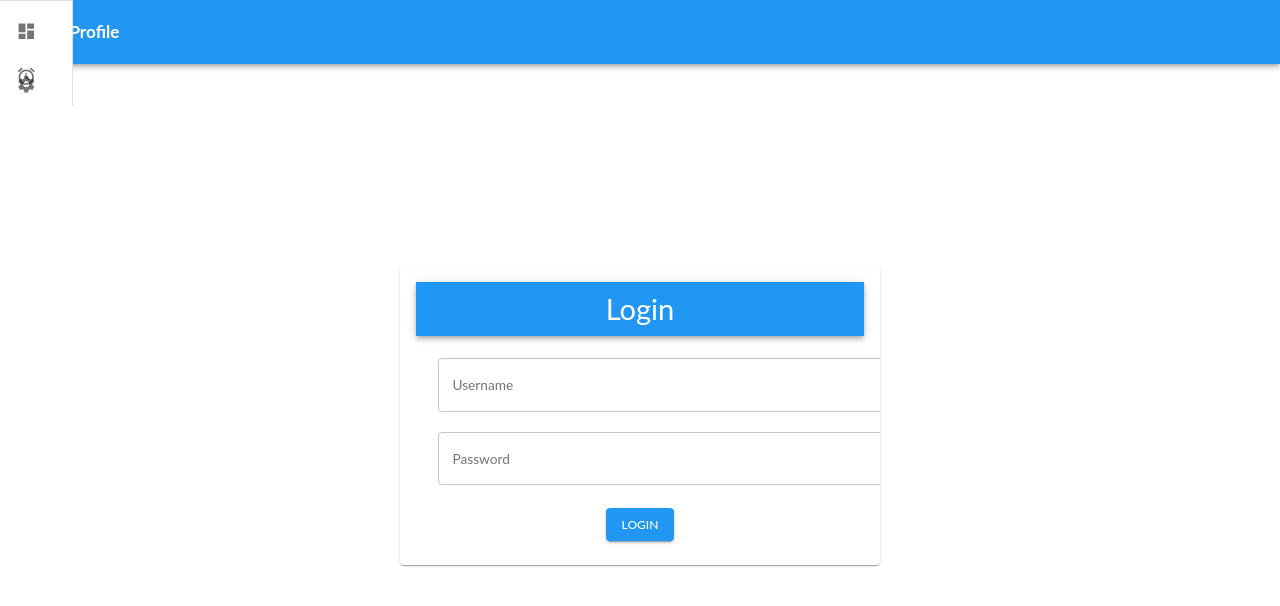
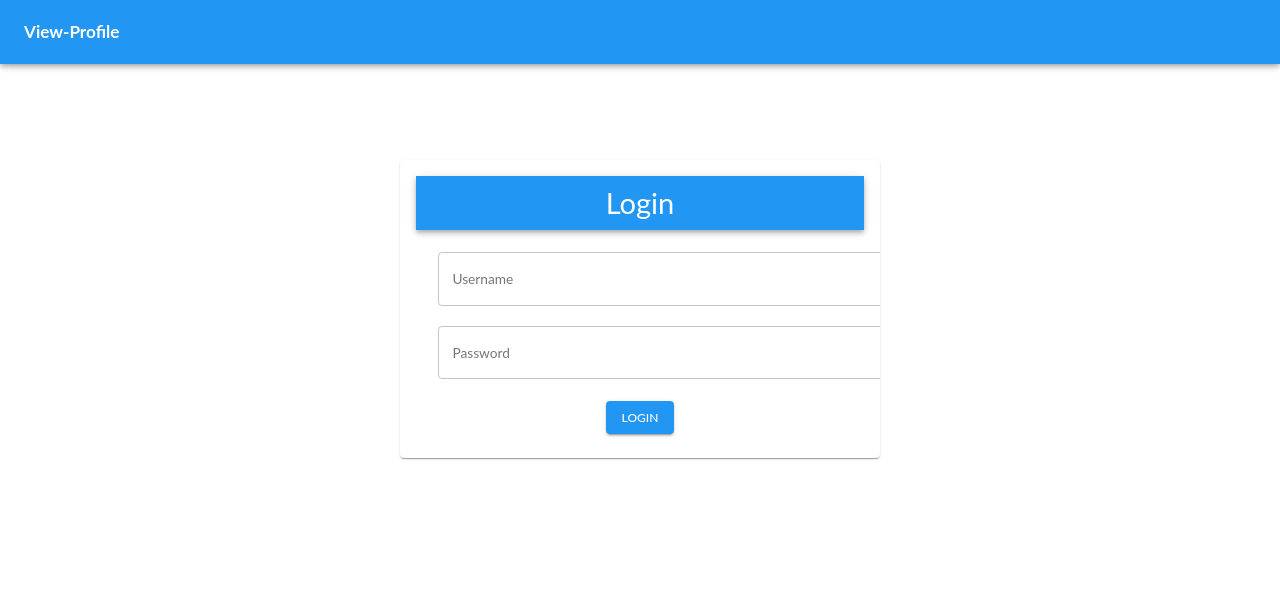
Before and after one commit to muskankhedia/View-Profile, a React (Create React App) app in the folder views/: page / in a window 1280 px wide. Shown: the top 606 px of the page. Built offline with nearby package versions, Linux system fonts and the light colour scheme.

Commit message:
removed sidebar
Signed-off-by: Harkishen-Singh <harkishensingh@hotmail.com>

```diff
--- a/views/src/components/Base.tsx
+++ b/views/src/components/Base.tsx
@@ -1,6 +1,5 @@
 import React, { FC } from 'react';
 import Navigator from '../Navigator';
-import Sidebar from './Sidebar';
 import AppBar from '@material-ui/core/AppBar';
 import Toolbar from '@material-ui/core/Toolbar';
 import Typography from '@material-ui/core/Typography';
@@ -33,7 +32,6 @@ const Base: FC<{}> = () => {
           </Typography>
         </Toolbar>
       </AppBar>
-      <Sidebar />
       <main>
         <Navigator />
       </main>
--- a/views/src/components/Sidebar.tsx
+++ /dev/null
@@ -1,131 +0,0 @@
-import {
-  Collapse,
-  Divider,
-  Drawer,
-  IconButton,
-  List,
-  ListItem,
-  ListItemIcon,
-  ListItemText
-} from '@material-ui/core';
-import { makeStyles } from '@material-ui/core/styles';
-import {
-  AccessAlarm as AccessAlarmIcon,
-  ChevronLeft as ChevronLeftIcon,
-  Dashboard as DashboardIcon,
-  ExpandLess as ExpandLessIcon,
-  ExpandMore as ExpandMoreIcon,
-  NetworkCheck as NetworkCheckIcon,
-  Settings as SettingsIcon
-} from '@material-ui/icons';
-import clsx from 'clsx';
-import React, { FC, useState } from 'react';
-import { HashRouter as Router, Link } from 'react-router-dom';
-
-const drawerWidth = 240;
-
-const useStyles = makeStyles(theme => ({
-  // root class
-  root: {
-    display: 'flex'
-  },
-  // Nested lists
-  nested: {
-    paddingLeft: theme.spacing(4),
-    backgroundColor: '#DCDCDC'
-  },
-  // Drawer styles
-  drawerPaper: {
-    position: 'relative',
-    whiteSpace: 'nowrap',
-    width: drawerWidth,
-    transition: theme.transitions.create('width', {
-      easing: theme.transitions.easing.sharp,
-      duration: theme.transitions.duration.enteringScreen
-    })
-  },
-  drawerPaperClose: {
-    overflowX: 'hidden',
-    transition: theme.transitions.create('width', {
-      easing: theme.transitions.easing.sharp,
-      duration: theme.transitions.duration.leavingScreen
-    }),
-    width: theme.spacing(7),
-    [theme.breakpoints.up('sm')]: {
-      width: theme.spacing(9)
-    }
-  },
-  toolbarIcon: {
-    display: 'flex',
-    alignItems: 'center',
-    justifyContent: 'flex-end',
-    padding: '0 8px',
-    ...theme.mixins.toolbar
-  },
-  // SettingsIcon
-  settings: {
-    position: 'absolute',
-    bottom: 0,
-    alignItems: 'center'
-  }
-}));
-
-interface SidebarProps {
-  // handleDrawerClose(): void;
-}
-
-const Sidebar: FC<SidebarProps> = () => {
-  const classes = useStyles();
-  console.warn('sidebar')
-  // Sidebar element
-  const [testListOpen, setTestListOpen] = useState(false);
-  const showTestList = () => {
-    setTestListOpen(!testListOpen);
-  };
-  const menuItems = (
-    <div>
-      <ListItem button={true} component={Link} to="/">
-        <ListItemIcon>
-          <DashboardIcon />
-        </ListItemIcon>
-        <ListItemText primary="Dashboard" />
-      </ListItem>
-      <ListItem button={true} component={Link} to="/monitoring">
-        <ListItemIcon>
-          <AccessAlarmIcon />
-        </ListItemIcon>
-        <ListItemText primary="Monitoring" />
-      </ListItem>
-    </div>
-  );
-
-  return (
-    <div className={classes.root}>
-      <Router>
-        <Drawer
-          variant="permanent"
-          classes={{
-            paper: clsx(classes.drawerPaper, classes.drawerPaperClose)
-          }}
-          open={true}
-        >
-          <Divider />
-          <List>{menuItems}</List>
-          <ListItem
-            button={true}
-            component={Link}
-            to="/settings"
-            className={classes.settings}
-          >
-            <ListItemIcon>
-              <SettingsIcon />
-            </ListItemIcon>
-            <ListItemText primary="Settings" />
-          </ListItem>
-        </Drawer>
-      </Router>
-    </div>
-  );
-};
-
-export default Sidebar;
```
